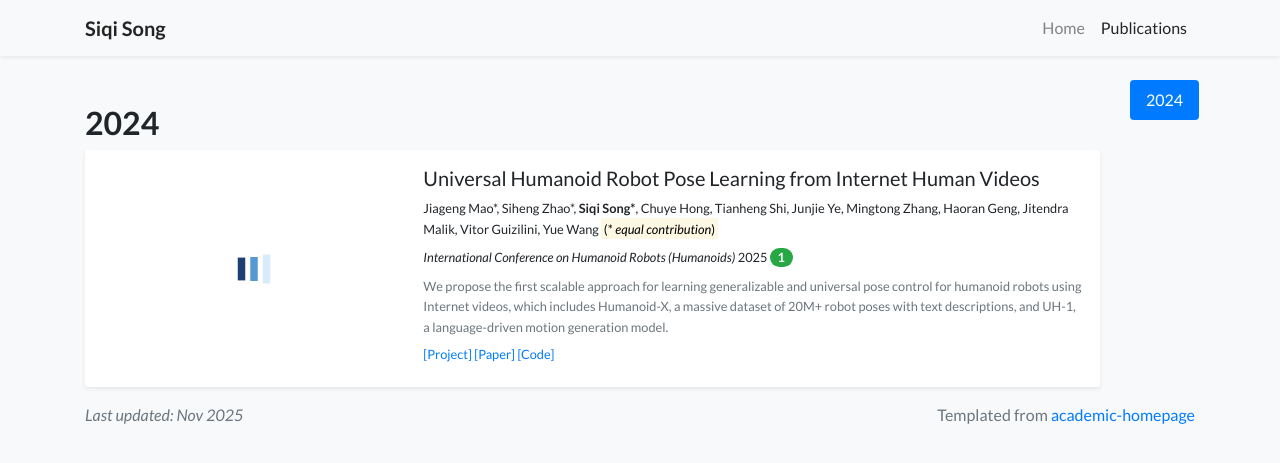
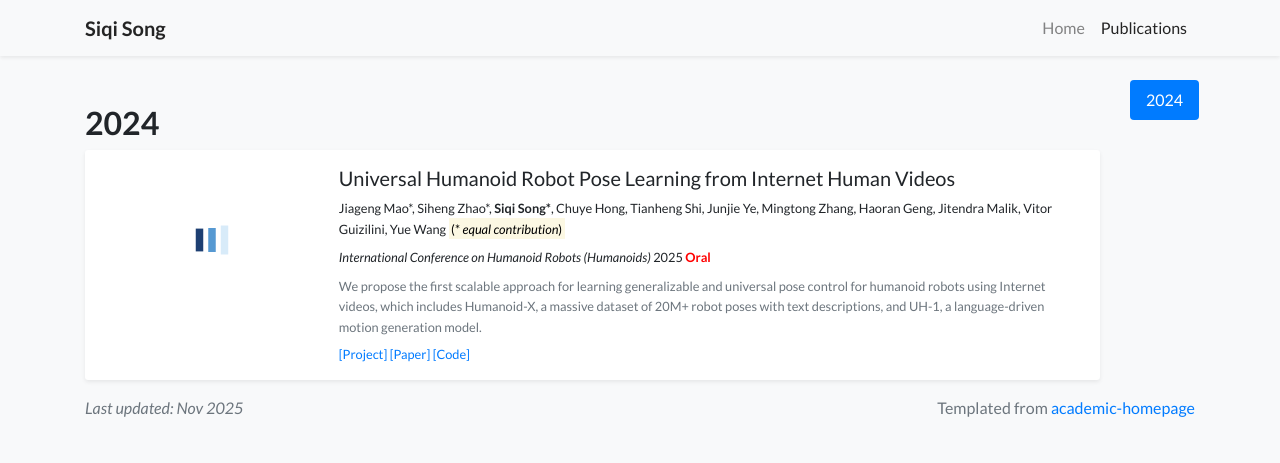
Before and after one commit to song-siqi/song-siqi.github.io, a Jekyll site: the page built from publications.html, in a window 1280 px wide. Shown: the top 463 px of the page. Built offline with Jekyll 4.4.1, drawn with Linux system fonts in a browser that asks for light colours; nearby versions of some CDN libraries; a style sheet for code colours, icons or effects is not loaded.

Commit message:
[update] debug on publication structure

```diff
--- a/_includes/widgets/publication_item.html
+++ b/_includes/widgets/publication_item.html
@@ -1,7 +1,7 @@
 {% assign item = include.item %}
 <div class="d-none d-md-block">
     <div class="row no-gutters {% unless include.hide_bottom_border %}border-bottom{% endunless %} border-gray">
-        <div class="col-md-5 col-xl-4 mb-md-0 p-md-3">
+        <div class="col-md-4 col-xl-3 mb-md-0 p-md-3">
             {%- if item.cover -%}
             <img data-src="{{ item.cover | relative_url }}"
                  alt="{{ item.title }}"
@@ -12,7 +12,7 @@
             <svg class="bubble-visual-hash lazy w-100 rounded-sm" data-bubble-visual-hash="{{ item.id }}" viewBox="0 0 300 200"></svg>
             {%- endif -%}
         </div>
-        <div class="col-md-7 col-xl-8 p-3 pl-md-0" style="min-height: 200px;">
+        <div class="col-md-8 col-xl-9 p-3 pl-md-0" style="min-height: 200px;">
             <div>
                 <h5 class="mt-0 mb-2 font-weight-normal">{{ item.title }}</h5>
                 <p class="mt-0 mb-2 small" style="line-height: 1.6;">{% include widgets/author_list.html authors=item.authors %}</p>
```
Also changed, not shown: _publications/2024/2024-01-uh-1.md (+3 -3 lines).
